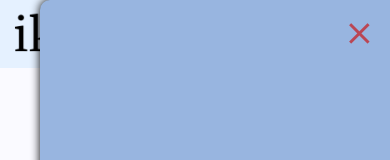
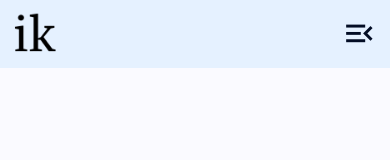
Before and after one commit to fpspokane/reports, an Angular app: page /fps-prevention in a window 390 px wide. Shown: the top 160 px of the page. Built offline with nearby package versions, Linux system fonts and the light colour scheme; what ng2-charts would draw is missing.

Commit message:
added clickedOutside hamburger directive

```diff
--- a/src/app/app.module.ts
+++ b/src/app/app.module.ts
@@ -11,6 +11,7 @@ import { EsProvidersComponent } from './components/es-providers/es-providers.com
 import { FpsPreventionComponent } from './components/fps-prevention/fps-prevention.component';
 import { FooterComponent } from './components/footer/footer.component';
 import { HamburgerComponent } from './components/hamburger/hamburger.component';
+import { ClickedOutsideDirective } from './directives/clicked-outside.directive';
 
 const appRoutes: Routes = [
   { path: '', component: SplashPageComponent },
@@ -32,6 +33,7 @@ const appRoutes: Routes = [
     FpsPreventionComponent,
     FooterComponent,
     HamburgerComponent,
+    ClickedOutsideDirective,
   ],
   imports: [
     BrowserModule,
--- a/src/app/components/hamburger/hamburger.component.css
+++ b/src/app/components/hamburger/hamburger.component.css
@@ -1,13 +1,22 @@
+.h-wrapper {
+  background-color: rgba(255, 255, 255, 0.5);
+  height: 100vh;
+  width: 100vw;
+  top: 0;
+  right: -100%;
+  position: fixed;
+  z-index: 1;
+  transition: right 200ms ease;
+}
 .h-container {
   background-color: var(--primary-color);
   height: 100vh;
   width: 350px;
   position: fixed;
   top: 0;
-  /* right: 0; */
   right: -100%;
   padding: 0 10px;
-  z-index: 1;
+  z-index: 2;
   border-radius: 10px 0 0 10px;
   box-shadow: 0 0 10px 0 black;
   transition: right 500ms ease;
--- a/src/app/components/hamburger/hamburger.component.html
+++ b/src/app/components/hamburger/hamburger.component.html
@@ -1,7 +1,16 @@
-<section class="h-container" [ngClass]="{ 'slide-in': hamburger }">
-  <div class="h-icon-container">
-    <i class="material-icons h-close-icon" (click)="toggleHamburger()">{{
-      "close"
-    }}</i>
+<section class="h-wrapper" [ngClass]="{ 'slide-in': hamburger }">
+  <div
+    class="h-container"
+    [ngClass]="{ 'slide-in': hamburger }"
+    appClickedOutside
+    (clickedOutside)="hideHamburger()"
+  >
+    <div class="h-icon-container">
+      <i
+        class="material-icons h-close-icon"
+        (click)="toggleHamburger($event)"
+        >{{ "close" }}</i
+      >
+    </div>
   </div>
 </section>
--- a/src/app/components/hamburger/hamburger.component.ts
+++ b/src/app/components/hamburger/hamburger.component.ts
@@ -8,6 +8,7 @@ import { Component, OnInit, Input } from '@angular/core';
 export class HamburgerComponent implements OnInit {
   @Input() hamburger!: boolean;
   @Input() toggleHamburger!: Function;
+  @Input() hideHamburger!: Function;
 
   constructor() {}
 
--- a/src/app/components/navbar/navbar.component.html
+++ b/src/app/components/navbar/navbar.component.html
@@ -31,5 +31,6 @@
   <app-hamburger
     [hamburger]="hamburger"
     [toggleHamburger]="toggleHamburger.bind(this)"
+    [hideHamburger]="hideHamburger.bind(this)"
   ></app-hamburger>
 </ng-container>
--- a/src/app/components/navbar/navbar.component.ts
+++ b/src/app/components/navbar/navbar.component.ts
@@ -9,7 +9,7 @@ import { Router, NavigationEnd } from '@angular/router';
 export class NavbarComponent implements OnInit {
   currentPath: string = '/';
   screenWidth: number = window.innerWidth;
-  hamburger: boolean = true;
+  hamburger: boolean = false;
 
   constructor(private router: Router, private renderer: Renderer2) {
     this.getScreenSize();
@@ -28,9 +28,14 @@ export class NavbarComponent implements OnInit {
     this.screenWidth = window.innerWidth;
   }
 
-  hamburgerSlideIn() {}
-
   toggleHamburger() {
+    event?.stopPropagation();
+    console.log('toggleHamburger');
     this.hamburger = !this.hamburger;
   }
+
+  hideHamburger() {
+    console.log('hideHamburger');
+    this.hamburger = false;
+  }
 }
--- /dev/null
+++ b/src/app/directives/clicked-outside.directive.ts
@@ -0,0 +1,24 @@
+import {
+  Directive,
+  ElementRef,
+  Output,
+  EventEmitter,
+  HostListener,
+} from '@angular/core';
+
+@Directive({
+  selector: '[appClickedOutside]',
+})
+export class ClickedOutsideDirective {
+  constructor(private el: ElementRef) {}
+
+  @Output() public clickedOutside = new EventEmitter();
+
+  @HostListener('document:click', ['$event.target'])
+  public onClick(target: any) {
+    const clickedInside = this.el.nativeElement.contains(target);
+    if (!clickedInside) {
+      this.clickedOutside.emit(target);
+    }
+  }
+}
```
